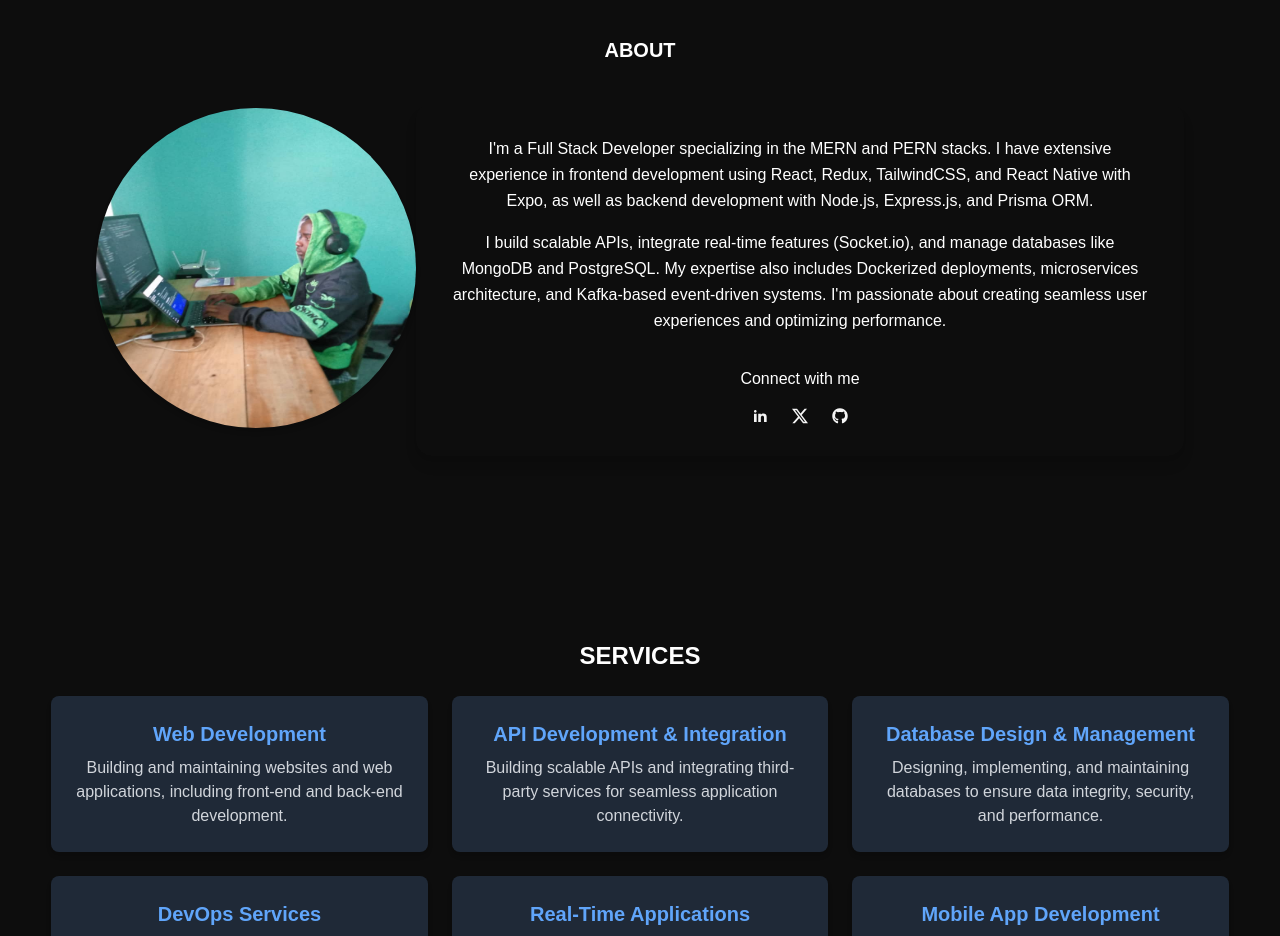
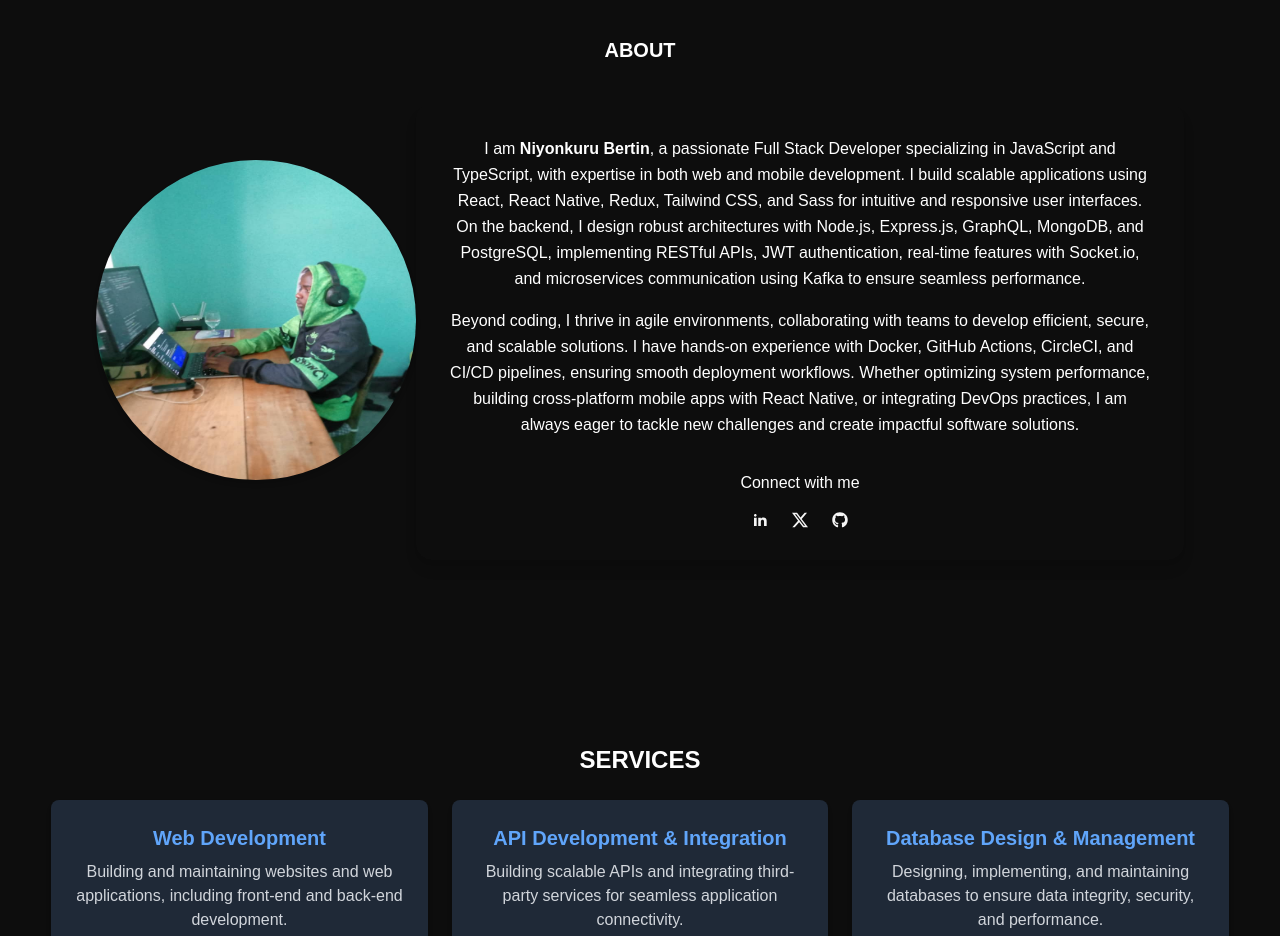
Before and after one commit to niyobertin/my-p0rtifolio, a React (Create React App) app: page / in a window 1280 px wide. Shown: the part 860-1796 px from the top of the page. Built offline with nearby package versions, Linux system fonts and the light colour scheme.

Commit message:
update about me page

```diff
--- a/src/components/about.tsx
+++ b/src/components/about.tsx
@@ -19,17 +19,24 @@ const About: React.FC = () => {
         />
         <div className="max-w-3xl shadow-lg rounded-2xl sm:p-8 p-2 flex flex-col items-center">
           <p className="text-white text-center leading-relaxed">
-            I'm a Full Stack Developer specializing in the MERN and PERN stacks.
-            I have extensive experience in frontend development using React,
-            Redux, TailwindCSS, and React Native with Expo, as well as backend
-            development with Node.js, Express.js, and Prisma ORM.
+            I am <b>Niyonkuru Bertin</b>, a passionate Full Stack Developer
+            specializing in JavaScript and TypeScript, with expertise in both
+            web and mobile development. I build scalable applications using
+            React, React Native, Redux, Tailwind CSS, and Sass for intuitive and
+            responsive user interfaces. On the backend, I design robust
+            architectures with Node.js, Express.js, GraphQL, MongoDB, and
+            PostgreSQL, implementing RESTful APIs, JWT authentication, real-time
+            features with Socket.io, and microservices communication using Kafka
+            to ensure seamless performance.
           </p>
           <p className="text-white text-center leading-relaxed mt-4">
-            I build scalable APIs, integrate real-time features (Socket.io), and
-            manage databases like MongoDB and PostgreSQL. My expertise also
-            includes Dockerized deployments, microservices architecture, and
-            Kafka-based event-driven systems. I'm passionate about creating
-            seamless user experiences and optimizing performance.
+            Beyond coding, I thrive in agile environments, collaborating with
+            teams to develop efficient, secure, and scalable solutions. I have
+            hands-on experience with Docker, GitHub Actions, CircleCI, and CI/CD
+            pipelines, ensuring smooth deployment workflows. Whether optimizing
+            system performance, building cross-platform mobile apps with React
+            Native, or integrating DevOps practices, I am always eager to tackle
+            new challenges and create impactful software solutions.
           </p>
           <p className="text-white text-center leading-relaxed mt-8">
             Connect with me{" "}
```
